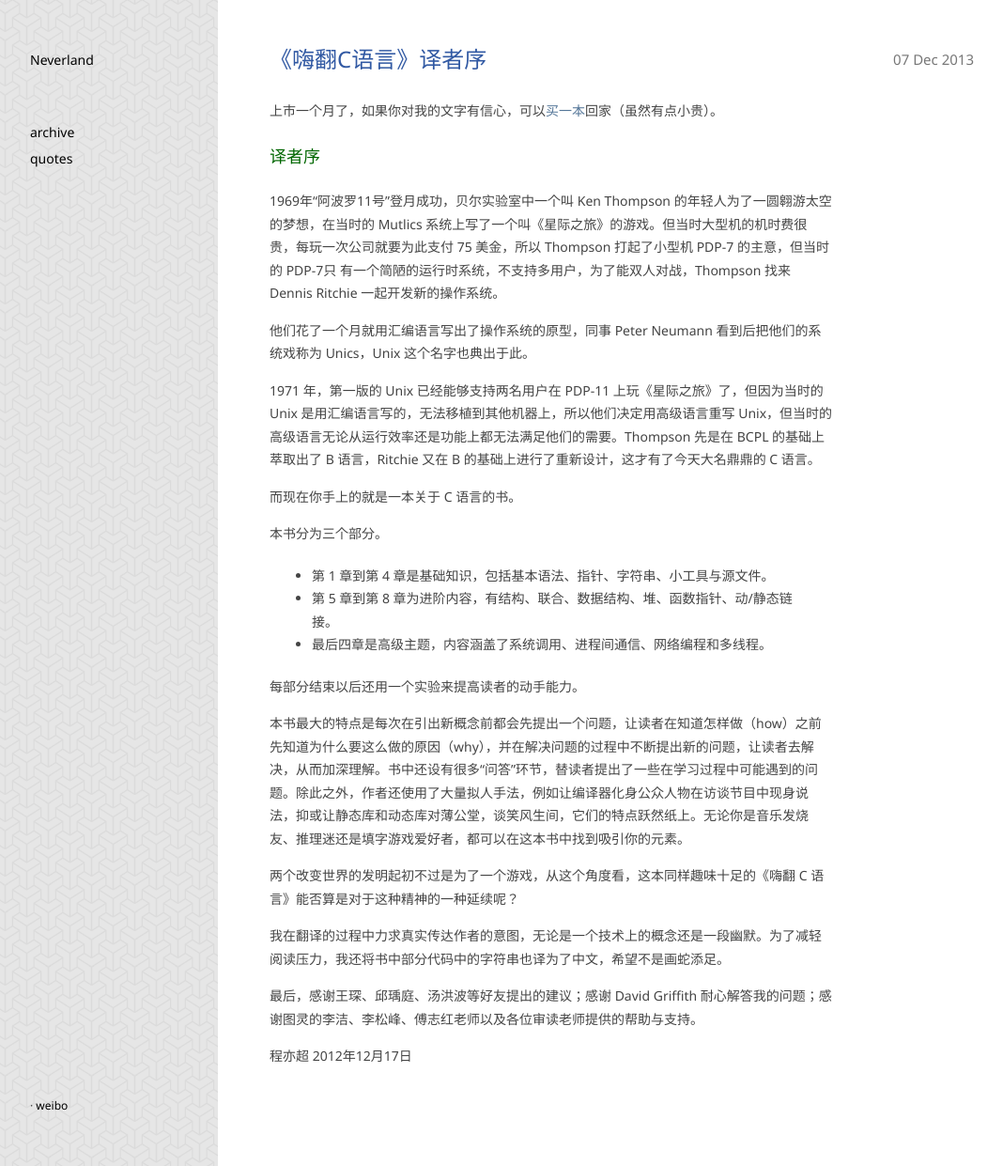
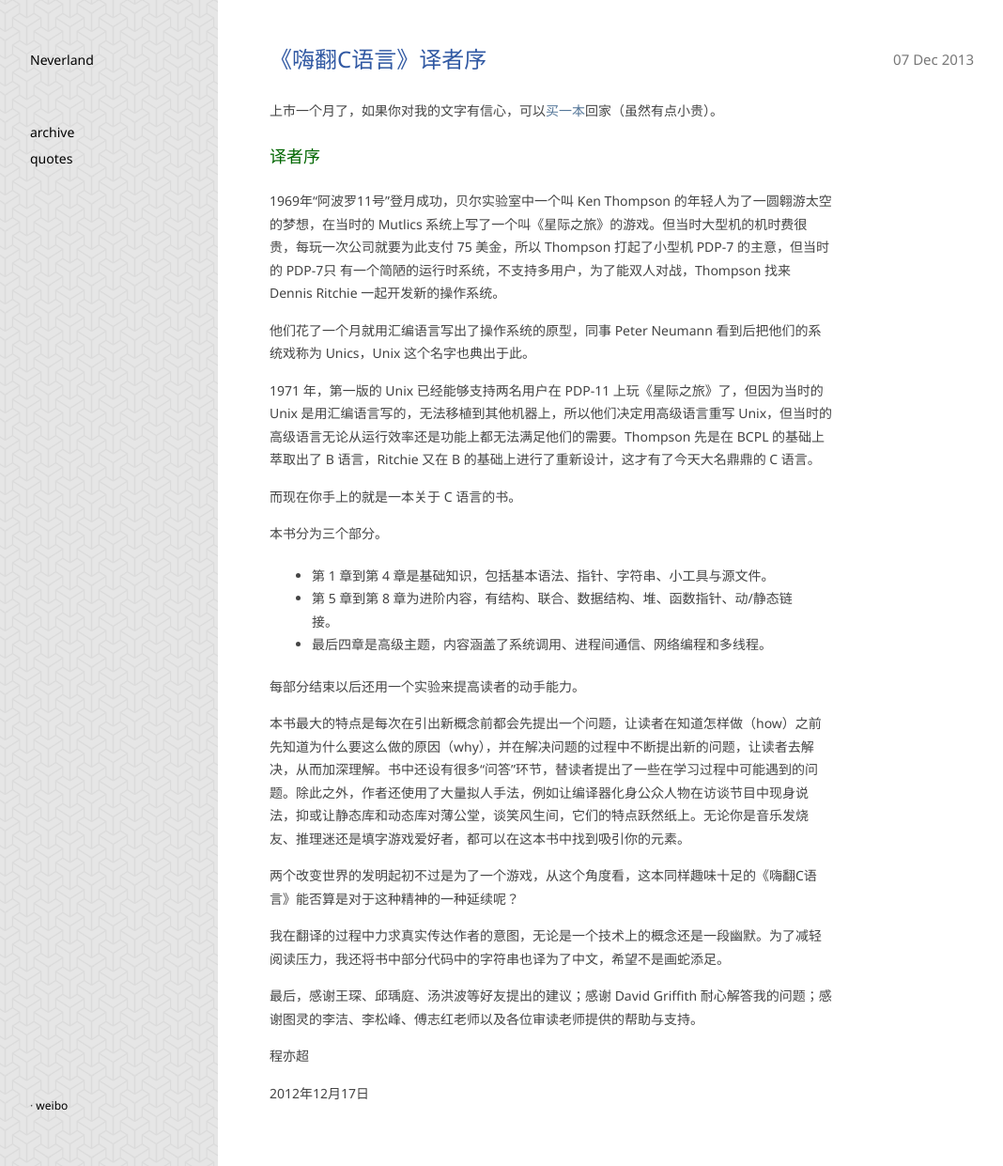
Before and after one commit to dreamsome/onesuper.github.com, a Jekyll site: the page built from _posts/technium/2013-12-07-head-first-c.md, in a window 1280 px wide and 1241 px high. Shown: the whole window at 94% size, without its empty margins (18-1086 px from the left). Built offline with Jekyll 4.4.1, drawn with Linux system fonts in a browser that asks for light colours; Markdown is read by kramdown in place of the engine named in the settings.

Commit message:
change to hfc

```diff
--- a/_posts/technium/2013-12-07-head-first-c.md
+++ b/_posts/technium/2013-12-07-head-first-c.md
@@ -27,11 +27,13 @@
 
 本书最大的特点是每次在引出新概念前都会先提出一个问题，让读者在知道怎样做（how）之前先知道为什么要这么做的原因（why），并在解决问题的过程中不断提出新的问题，让读者去解决，从而加深理解。书中还设有很多“问答”环节，替读者提出了一些在学习过程中可能遇到的问题。除此之外，作者还使用了大量拟人手法，例如让编译器化身公众人物在访谈节目中现身说法，抑或让静态库和动态库对薄公堂，谈笑风生间，它们的特点跃然纸上。无论你是音乐发烧友、推理迷还是填字游戏爱好者，都可以在这本书中找到吸引你的元素。
 
-两个改变世界的发明起初不过是为了一个游戏，从这个角度看，这本同样趣味十足的《嗨翻 C 语言》能否算是对于这种精神的一种延续呢？
+两个改变世界的发明起初不过是为了一个游戏，从这个角度看，这本同样趣味十足的《嗨翻C语言》能否算是对于这种精神的一种延续呢？
 
 我在翻译的过程中力求真实传达作者的意图，无论是一个技术上的概念还是一段幽默。为了减轻阅读压力，我还将书中部分代码中的字符串也译为了中文，希望不是画蛇添足。
 
 最后，感谢王琛、邱瑀庭、汤洪波等好友提出的建议；感谢 David Griffith 耐心解答我的问题；感谢图灵的李洁、李松峰、傅志红老师以及各位审读老师提供的帮助与支持。
 
 程亦超
+
+
 2012年12月17日
```
